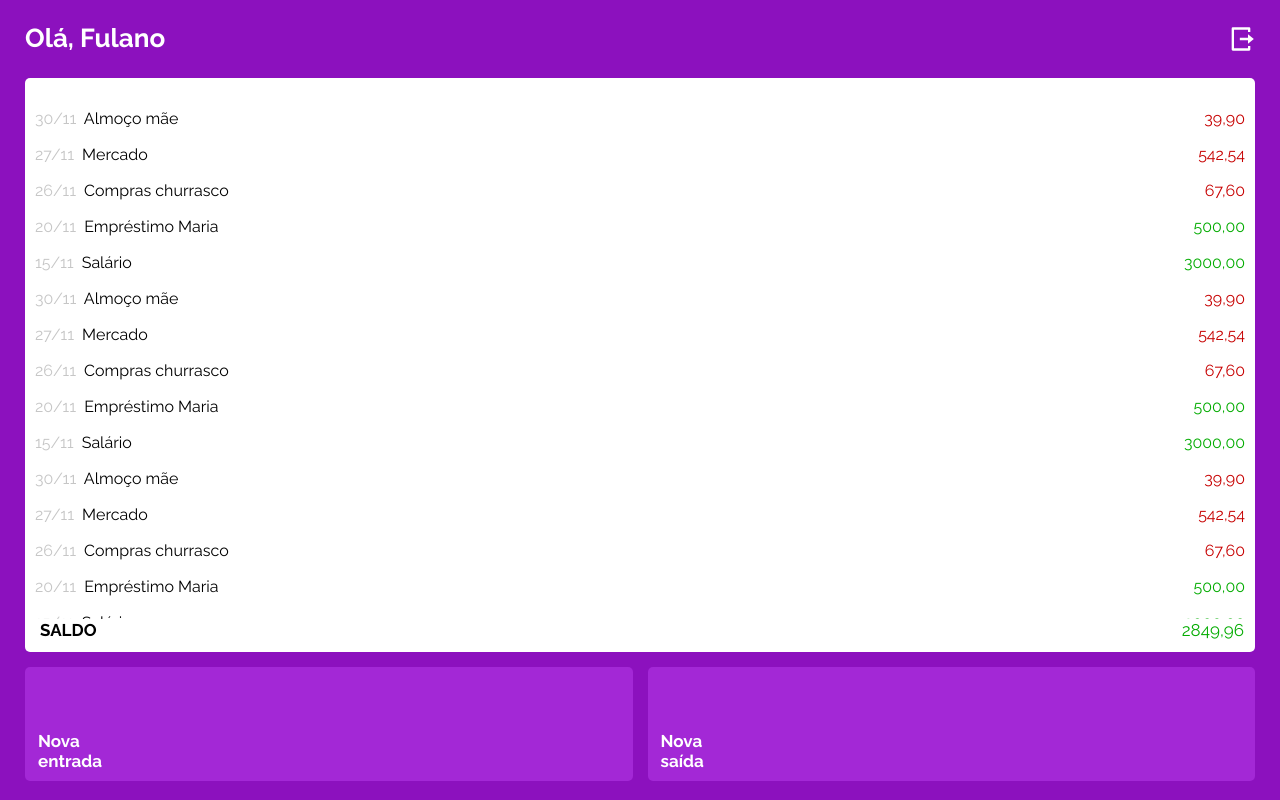
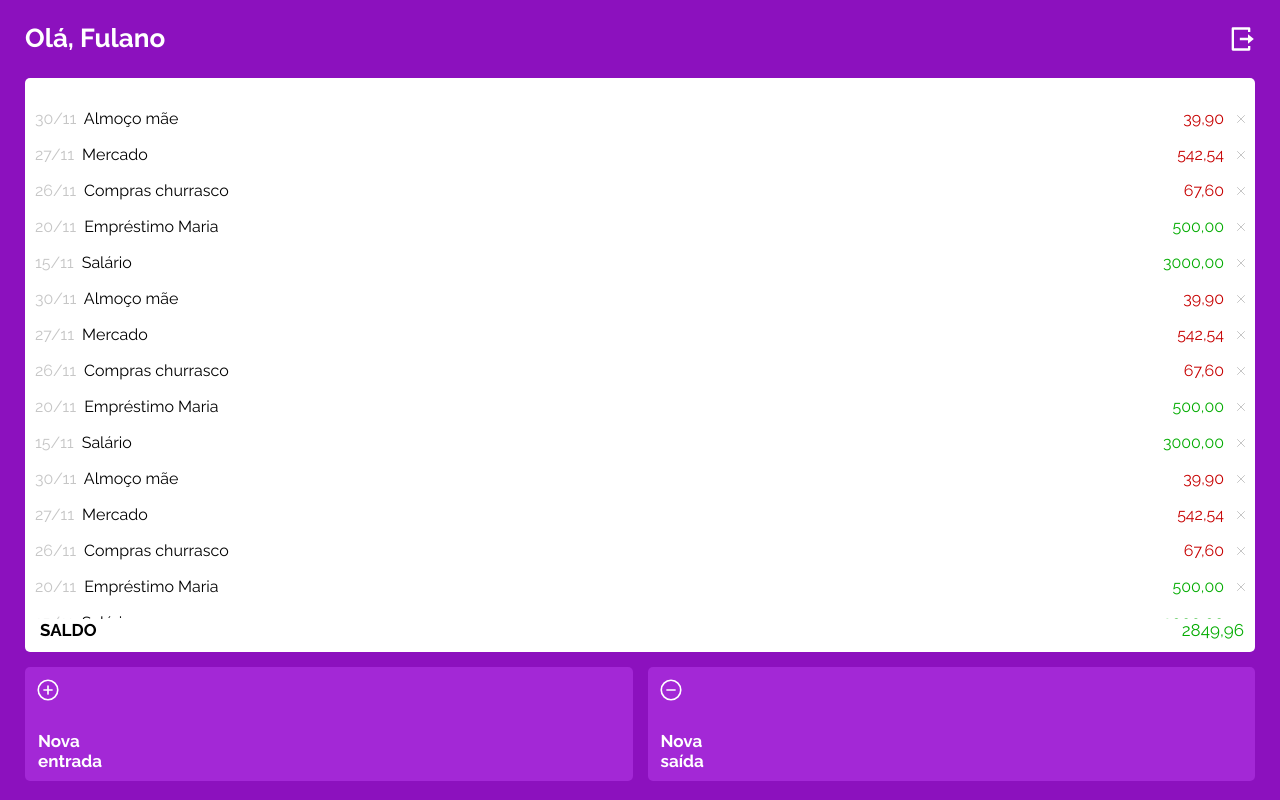
Before and after one commit to lcfernandez/driven-projeto14-mywallet-front, a React (Create React App) app: page /registros in a window 1280 px wide. Built offline with nearby package versions, Linux system fonts and the light colour scheme; a web font is replaced by a local one.

Commit message:
feat: implement record delete (design)

```diff
--- a/src/constants/colors.js
+++ b/src/constants/colors.js
@@ -13,3 +13,5 @@ export const INCOME_COLOR = "#03AC00";
 export const LIST_TXT_EMPTY_COLOR = "#868686";
 
 export const LIST_BG_COLOR = "#FFFFFF";
+
+export const REMOVE_COLOR = "#C6C6C6";
--- a/src/pages/RecordsPage/RecordsPage.js
+++ b/src/pages/RecordsPage/RecordsPage.js
@@ -1,6 +1,6 @@
 import Button from "../../components/Button";
 import Header from "../../components/Header";
-import { DATE_COLOR, EXPENSE_COLOR, INCOME_COLOR, LIST_BG_COLOR, LIST_TXT_EMPTY_COLOR } from "../../constants/colors";
+import { DATE_COLOR, EXPENSE_COLOR, INCOME_COLOR, LIST_BG_COLOR, LIST_TXT_EMPTY_COLOR, REMOVE_COLOR } from "../../constants/colors";
 import { APP_BASE_FONT } from "../../constants/fonts";
 
 import styled from "styled-components";
@@ -17,7 +17,9 @@ export default function RecordsPage() {
                             <span>30/11</span> Almoço mãe
                         </div>
 
-                        <Amount type="expense">39,90</Amount>
+                        <div>
+                            <span><Amount type="expense">39,90</Amount></span> <ion-icon name="close-outline"></ion-icon>
+                        </div>
                     </li>
 
                     <li>
@@ -25,7 +27,9 @@ export default function RecordsPage() {
                             <span>27/11</span> Mercado
                         </div>
 
-                        <Amount type="expense">542,54</Amount>
+                        <div>
+                            <span><Amount type="expense">542,54</Amount></span> <ion-icon name="close-outline"></ion-icon>
+                        </div>
                     </li>
 
                     <li>
@@ -33,7 +37,9 @@ export default function RecordsPage() {
                             <span>26/11</span> Compras churrasco
                         </div>
 
-                        <Amount type="expense">67,60</Amount>
+                        <div>
+                            <span><Amount type="expense">67,60</Amount></span> <ion-icon name="close-outline"></ion-icon>
+                        </div>
                     </li>
 
                     <li>
@@ -41,7 +47,9 @@ export default function RecordsPage() {
                             <span>20/11</span> Empréstimo Maria
                         </div>
 
-                        <Amount type="income">500,00</Amount>
+                        <div>
+                            <span><Amount type="income">500,00</Amount></span> <ion-icon name="close-outline"></ion-icon>
+                        </div>
                     </li>
 
                     <li>
@@ -49,7 +57,9 @@ export default function RecordsPage() {
                             <span>15/11</span> Salário
                         </div>
 
-                        <Amount type="income">3000,00</Amount>
+                        <div>
+                            <span><Amount type="income">3000,00</Amount></span> <ion-icon name="close-outline"></ion-icon>
+                        </div>
                     </li>
 
                     <li>
@@ -57,7 +67,9 @@ export default function RecordsPage() {
                             <span>30/11</span> Almoço mãe
                         </div>
 
-                        <Amount type="expense">39,90</Amount>
+                        <div>
+                            <span><Amount type="expense">39,90</Amount></span> <ion-icon name="close-outline"></ion-icon>
+                        </div>
                     </li>
 
                     <li>
@@ -65,7 +77,9 @@ export default function RecordsPage() {
                             <span>27/11</span> Mercado
                         </div>
 
-                        <Amount type="expense">542,54</Amount>
+                        <div>
+                            <span><Amount type="expense">542,54</Amount></span> <ion-icon name="close-outline"></ion-icon>
+                        </div>
                     </li>
 
                     <li>
@@ -73,7 +87,9 @@ export default function RecordsPage() {
                             <span>26/11</span> Compras churrasco
                         </div>
 
-                        <Amount type="expense">67,60</Amount>
+                        <div>
+                            <span><Amount type="expense">67,60</Amount></span> <ion-icon name="close-outline"></ion-icon>
+                        </div>
                     </li>
 
                     <li>
@@ -81,7 +97,9 @@ export default function RecordsPage() {
                             <span>20/11</span> Empréstimo Maria
                         </div>
 
-                        <Amount type="income">500,00</Amount>
+                        <div>
+                            <span><Amount type="income">500,00</Amount></span> <ion-icon name="close-outline"></ion-icon>
+                        </div>
                     </li>
 
                     <li>
@@ -89,7 +107,9 @@ export default function RecordsPage() {
                             <span>15/11</span> Salário
                         </div>
 
-                        <Amount type="income">3000,00</Amount>
+                        <div>
+                            <span><Amount type="income">3000,00</Amount></span> <ion-icon name="close-outline"></ion-icon>
+                        </div>
                     </li>
 
                     <li>
@@ -97,7 +117,9 @@ export default function RecordsPage() {
                             <span>30/11</span> Almoço mãe
                         </div>
 
-                        <Amount type="expense">39,90</Amount>
+                        <div>
+                            <span><Amount type="expense">39,90</Amount></span> <ion-icon name="close-outline"></ion-icon>
+                        </div>
                     </li>
 
                     <li>
@@ -105,7 +127,9 @@ export default function RecordsPage() {
                             <span>27/11</span> Mercado
                         </div>
 
-                        <Amount type="expense">542,54</Amount>
+                        <div>
+                            <span><Amount type="expense">542,54</Amount></span> <ion-icon name="close-outline"></ion-icon>
+                        </div>
                     </li>
 
                     <li>
@@ -113,7 +137,9 @@ export default function RecordsPage() {
                             <span>26/11</span> Compras churrasco
                         </div>
 
-                        <Amount type="expense">67,60</Amount>
+                        <div>
+                            <span><Amount type="expense">67,60</Amount></span> <ion-icon name="close-outline"></ion-icon>
+                        </div>
                     </li>
 
                     <li>
@@ -121,7 +147,9 @@ export default function RecordsPage() {
                             <span>20/11</span> Empréstimo Maria
                         </div>
 
-                        <Amount type="income">500,00</Amount>
+                        <div>
+                            <span><Amount type="income">500,00</Amount></span> <ion-icon name="close-outline"></ion-icon>
+                        </div>
                     </li>
 
                     <li>
@@ -129,7 +157,9 @@ export default function RecordsPage() {
                             <span>15/11</span> Salário
                         </div>
 
-                        <Amount type="income">3000,00</Amount>
+                        <div>
+                            <span><Amount type="income">3000,00</Amount></span> <ion-icon name="close-outline"></ion-icon>
+                        </div>
                     </li>
                 </ul>
 
@@ -203,12 +233,22 @@ const RecordsList = styled.div`
         font-size: 16px;
         line-height: 36px;
         overflow: scroll;
-        padding: 23px 10px;
+        padding: 23px 6px 23px 10px;
         width: 100%;
 
         li {
             display: flex;
             justify-content: space-between;
+
+            div:nth-child(2) {
+                align-items: center;
+                display: flex;
+            }
+
+            ion-icon {
+                color: ${REMOVE_COLOR};
+                margin-left: 5px;
+            }
 
             span {
                 color: ${DATE_COLOR};
```
